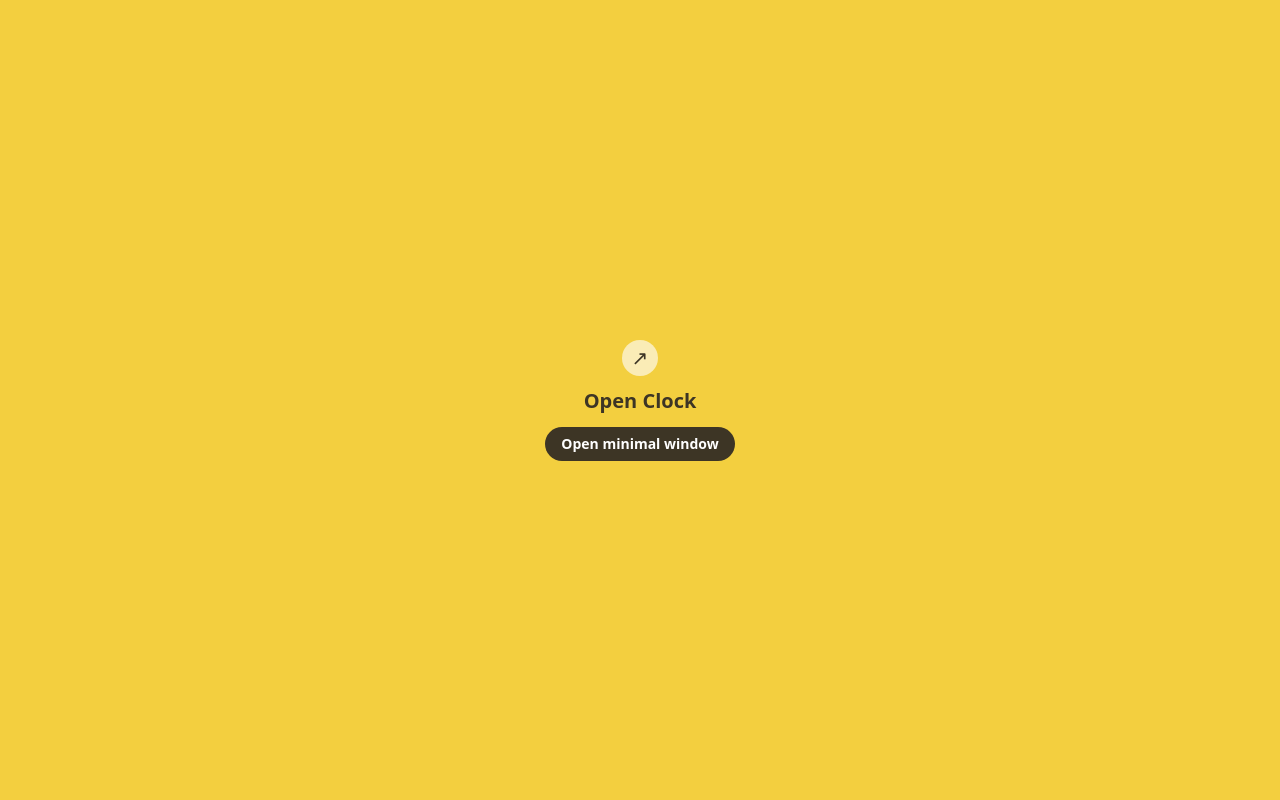
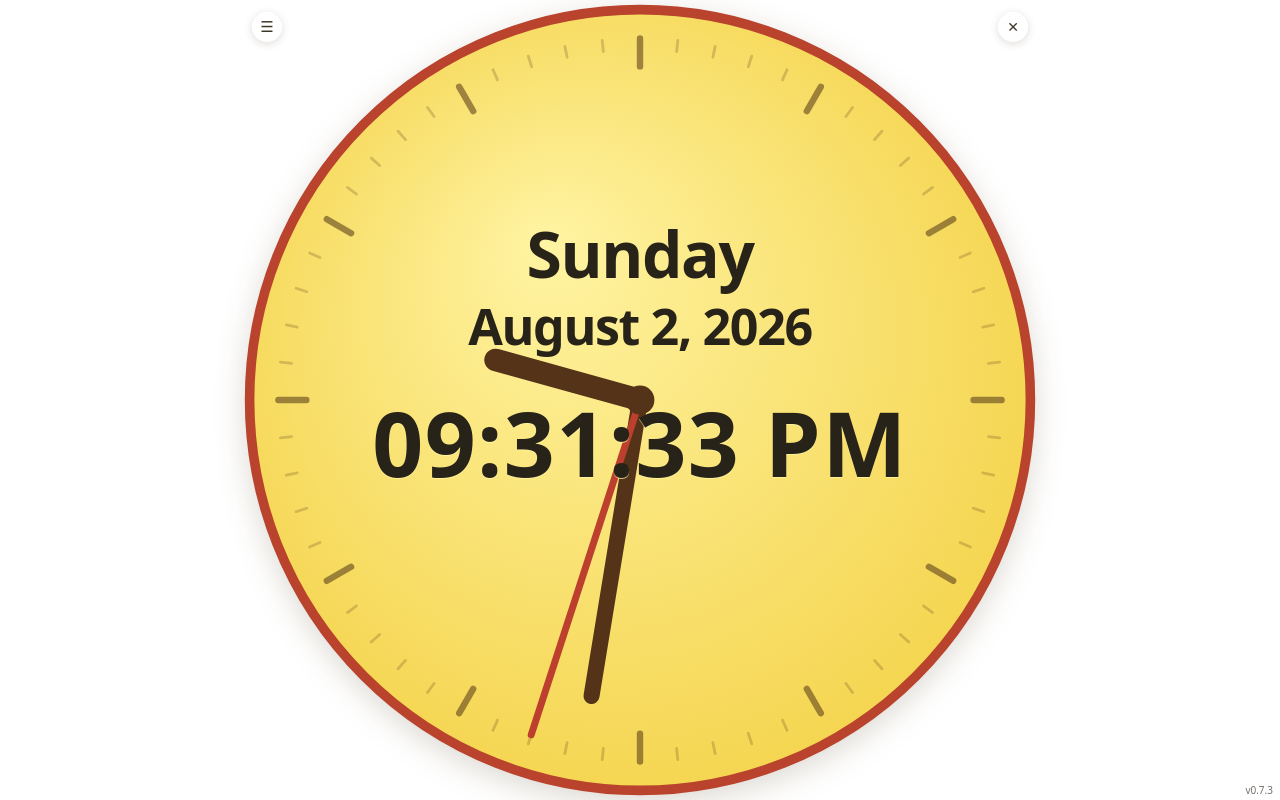
Before and after one commit to timkay/clock.timkay.com, a plain HTML site: page index.html in a window 1280 px wide. Drawn offline with Linux system fonts and the light colour scheme; no server answers.

Commit message:
restore original popout behavior

```diff
--- a/index.html
+++ b/index.html
@@ -22,7 +22,7 @@
             <button class="menu-item" type="button" role="menuitem" data-action="close">Close</button>
         </div>
         <button id="close" type="button" aria-label="Close clock">✕</button>
-        <span id="version" role="button" tabindex="0" aria-label="About Clock">v0.7.2</span>
+        <span id="version" role="button" tabindex="0" aria-label="About Clock">v0.7.3</span>
         <script src="jquery.js"></script>
         <script type="module" src="index.js"></script>
     </body>
--- a/index.js
+++ b/index.js
@@ -139,54 +139,14 @@ function update() {
 }
 
 function popout() {
-    // A popup opened by this page has an opener; the host tab does not.
-    const isPopout = window.opener !== null;
-    if (!isPopout) {
-        const leaveHost = () => {
-            if (history.length > 1) {
-                history.back();
-            } else {
-                window.close();
-            }
-
-            // A directly opened tab has nowhere to go back to, and browsers
-            // generally refuse to close it. Keep that fallback unobtrusive.
-            setTimeout(() => {
-                document.body.classList.add('popout-launched');
-                document.body.innerHTML = `
-                    <main class="launch-fallback">
-                        <div class="launch-mark">✓</div>
-                        <strong>Clock opened</strong>
-                        <span>You can close this tab.</span>
-                    </main>`;
-                document.title = 'Clock opened';
-            }, 150);
-        };
-
-        const openClock = () => {
-            const popupUrl = new URL(location.href);
-            popupUrl.searchParams.delete('popout');
-            const popup = open(popupUrl.href, '_blank',
-                'height=300,width=300,toolbar=no,menubar=no,scrollbars=no,resizable=yes,location=no,directories=no,status=no');
-            if (!popup) return false;
+    if (location === parent.location && window.opener === null && window.innerWidth > 500) {
+        const popup = open('https://clock.timkay.com/', 'clock',
+            'height=300,width=300,toolbar=no,menubar=no,scrollbars=no,resizable=yes,location=no,directories=no,status=no');
+        if (popup) {
             popup.focus();
-            leaveHost();
-            return true;
-        };
-
-        if (openClock()) return;
-
-        // Automatic popups are policy-controlled. A real button provides the
-        // user gesture required by stricter browsers and embedded app tabs.
-        document.body.classList.add('popout-launched');
-        document.body.innerHTML = `
-            <main class="launch-fallback">
-                <div class="launch-mark">↗</div>
-                <strong>Open Clock</strong>
-                <button id="open-clock" type="button">Open minimal window</button>
-            </main>`;
-        document.title = 'Open Clock';
-        document.getElementById('open-clock').onclick = openClock;
+            if (history.length > 1) history.back();
+            else window.close();
+        }
     }
 }
 
--- a/style.css
+++ b/style.css
@@ -201,44 +201,6 @@ canvas {
     #menu, #close { transition: none; }
 }
 
-body.popout-launched {
-    background: #f3cf3f;
-    cursor: default;
-}
-.launch-fallback {
-    display: flex;
-    width: 100%;
-    height: 100%;
-    flex-direction: column;
-    align-items: center;
-    justify-content: center;
-    gap: 7px;
-    color: #3d3525;
-}
-.launch-fallback strong { font-size: 20px; }
-.launch-fallback span { font-size: 13px; opacity: .7; }
-.launch-fallback button {
-    margin-top: 6px;
-    border: 0;
-    border-radius: 999px;
-    background: #3d3525;
-    color: white;
-    padding: 10px 16px;
-    font: 650 14px/1 system-ui, sans-serif;
-    cursor: pointer;
-}
-.launch-fallback button:hover { background: #5a4e37; }
-.launch-fallback button:focus-visible { outline: 3px solid white; outline-offset: 2px; }
-.launch-mark {
-    display: grid;
-    width: 36px;
-    height: 36px;
-    margin-bottom: 4px;
-    place-items: center;
-    border-radius: 50%;
-    background: rgba(255,255,255,.62);
-    font-size: 20px;
-}
 .about-title {
     font-size: 28px;
     font-weight: bold;
--- a/version.json
+++ b/version.json
@@ -1 +1 @@
-{"version": "v0.7.2"}
+{"version": "v0.7.3"}
```
Also changed, not shown: CLAUDE.md (+2 -2 lines).
